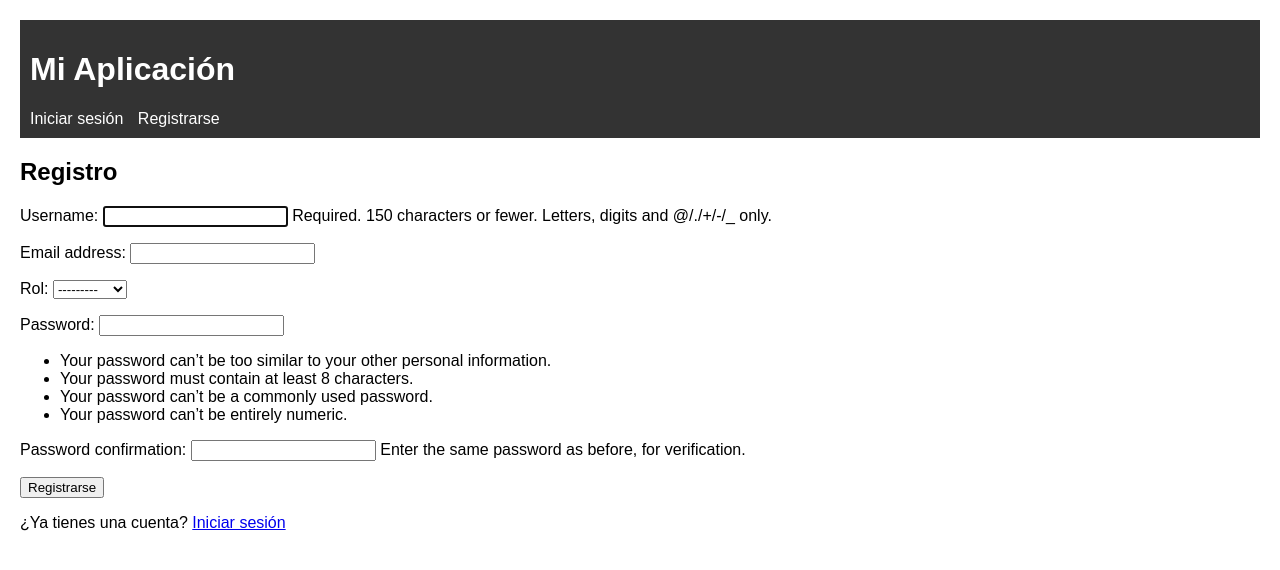
After one commit to Yerc0oh/ProyectoWeb3, a Django app: page /usuarios/registro/ in a window 1280 px wide. The commit adds this page. Shown: the top 570 px of the page. Run offline with Django 5.2, Linux system fonts and the light colour scheme.

Commit message:
Fix: Registro funcional con validaciones y modelo personalizado

```diff
--- a/Proyecto/Proyecto/settings.py
+++ b/Proyecto/Proyecto/settings.py
@@ -31,6 +31,7 @@ ALLOWED_HOSTS = []
 # Application definition
 
 INSTALLED_APPS = [
+    'usuarios',
     'django.contrib.admin',
     'django.contrib.auth',
     'django.contrib.contenttypes',
@@ -38,7 +39,7 @@ INSTALLED_APPS = [
     'django.contrib.messages',
     'django.contrib.staticfiles',
     'turnos',
-    'usuarios',
+
 ]
 
 MIDDLEWARE = [
@@ -58,6 +59,7 @@ TEMPLATES = [
         'BACKEND': 'django.template.backends.django.DjangoTemplates',
         'DIRS': [],
         'APP_DIRS': True,
+        #'DIRS': [BASE_DIR / "templates"],
         'OPTIONS': {
             'context_processors': [
                 'django.template.context_processors.request',
--- a/Proyecto/usuarios/forms.py
+++ b/Proyecto/usuarios/forms.py
@@ -0,0 +1,9 @@
+# usuarios/forms.py
+from django import forms
+from django.contrib.auth.forms import UserCreationForm
+from .models import Usuario
+
+class RegistroForm(UserCreationForm):
+    class Meta:
+        model = Usuario
+        fields = ['username', 'email', 'rol', 'password1', 'password2']
--- /dev/null
+++ b/Proyecto/usuarios/templates/base.html
@@ -0,0 +1,46 @@
+<!DOCTYPE html>
+<html lang="es">
+<head>
+  <meta charset="UTF-8">
+  <title>{% block title %}Mi Sitio{% endblock %}</title>
+  <style>
+    body {
+      font-family: Arial, sans-serif;
+      margin: 20px;
+    }
+    header {
+      background-color: #333;
+      color: white;
+      padding: 10px;
+    }
+    nav a {
+      margin-right: 10px;
+      color: white;
+      text-decoration: none;
+    }
+    nav a:hover {
+      text-decoration: underline;
+    }
+  </style>
+</head>
+<body>
+  <header>
+    <h1>Mi Aplicación</h1>
+    <nav>
+      {% if user.is_authenticated %}
+        Bienvenido, {{ user.username }} |
+        <a href="{% url 'perfil' %}">Perfil</a>
+        <a href="{% url 'logout' %}">Cerrar sesión</a>
+      {% else %}
+        <a href="{% url 'login' %}">Iniciar sesión</a>
+        <a href="{% url 'registro' %}">Registrarse</a>
+      {% endif %}
+    </nav>
+  </header>
+
+  <main>
+    {% block content %}
+    {% endblock %}
+  </main>
+</body>
+</html>
--- a/Proyecto/usuarios/templates/usuarios/registro.html
+++ b/Proyecto/usuarios/templates/usuarios/registro.html
@@ -1,6 +1,28 @@
+{% extends "base.html" %}
+
+{% block title %}Registro{% endblock %}
+
+{% block content %}
   <h2>Registro</h2>
   <form method="post">
     {% csrf_token %}
     {{ form.as_p }}
     <button type="submit">Registrarse</button>
   </form>
+  {% if form.errors %}
+  <div style="color: red;">
+    <ul>
+      {% for field in form %}
+        {% for error in field.errors %}
+          <li><strong>{{ field.label }}:</strong> {{ error }}</li>
+        {% endfor %}
+      {% endfor %}
+      {% for error in form.non_field_errors %}
+        <li>{{ error }}</li>
+      {% endfor %}
+    </ul>
+  </div>
+{% endif %}
+
+  <p>¿Ya tienes una cuenta? <a href="{% url 'login' %}">Iniciar sesión</a></p>
+{% endblock %}
--- a/Proyecto/usuarios/views.py
+++ b/Proyecto/usuarios/views.py
@@ -1,3 +1,37 @@
-from django.shortcuts import render
+
 
 # Create your views here.
+# usuarios/views.py
+from django.shortcuts import render, redirect
+from django.contrib.auth import authenticate, login, logout
+from django.contrib.auth.decorators import login_required
+from .forms import RegistroForm
+
+def registro_view(request):
+    if request.method == 'POST':
+        form = RegistroForm(request.POST)
+        if form.is_valid():
+            user = form.save()
+            login(request, user)
+            return redirect('perfil')
+    else:
+        form = RegistroForm()
+    return render(request, 'usuarios/registro.html', {'form': form})
+
+def login_view(request):
+    if request.method == 'POST':
+        username = request.POST.get('username')
+        password = request.POST.get('password')
+        user = authenticate(request, username=username, password=password)
+        if user:
+            login(request, user)
+            return redirect('perfil')
+    return render(request, 'usuarios/login.html')
+
+def logout_view(request):
+    logout(request)
+    return redirect('login')
+
+@login_required
+def perfil_view(request):
+    return render(request, 'usuarios/perfil.html', {'usuario': request.user})
```
Also changed, not shown: Proyecto/usuarios/templates/usuarios/login.html (+17 -7 lines), Proyecto/usuarios/templates/usuarios/perfil.html (+7 -2 lines), Proyecto/db.sqlite3, Proyecto/usuarios/migrations/0001_initial.py (added). Lines whose indentation alone changed are shown as unchanged.
